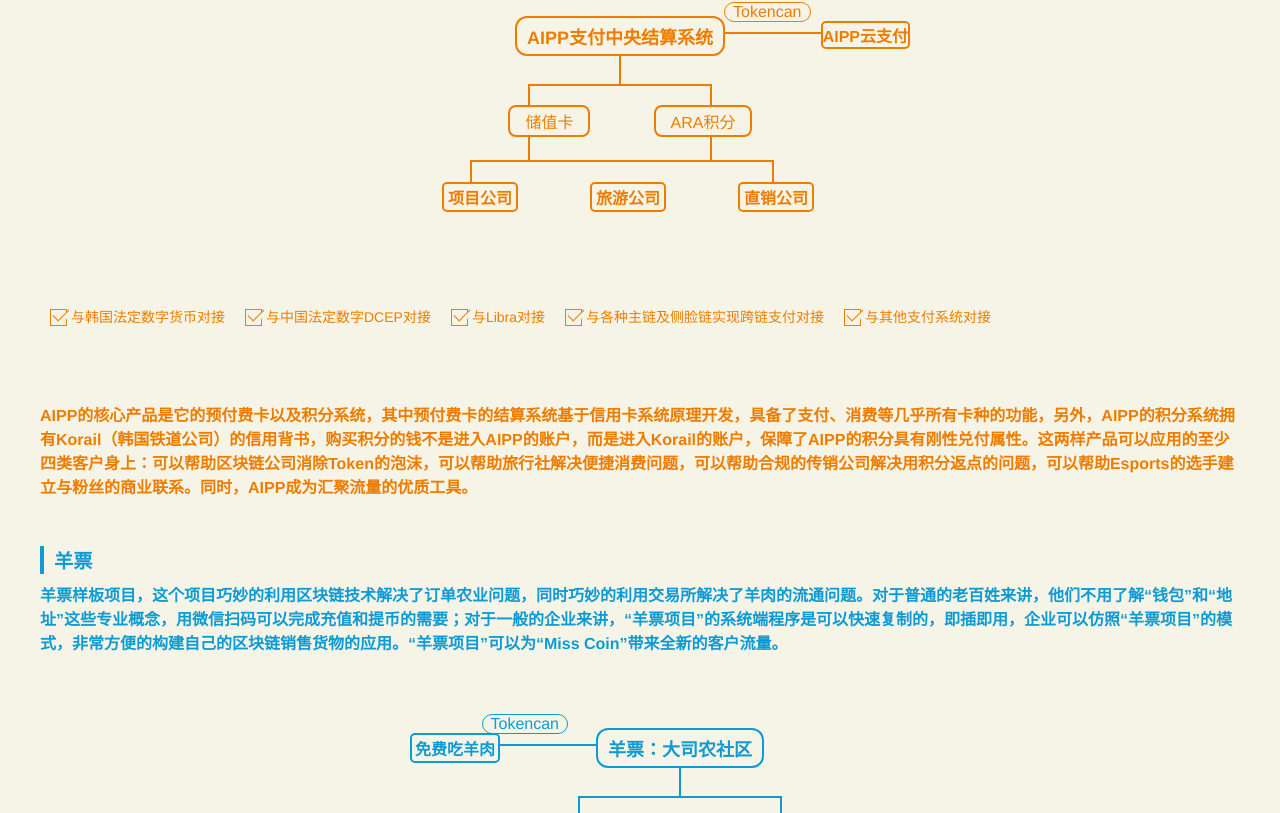
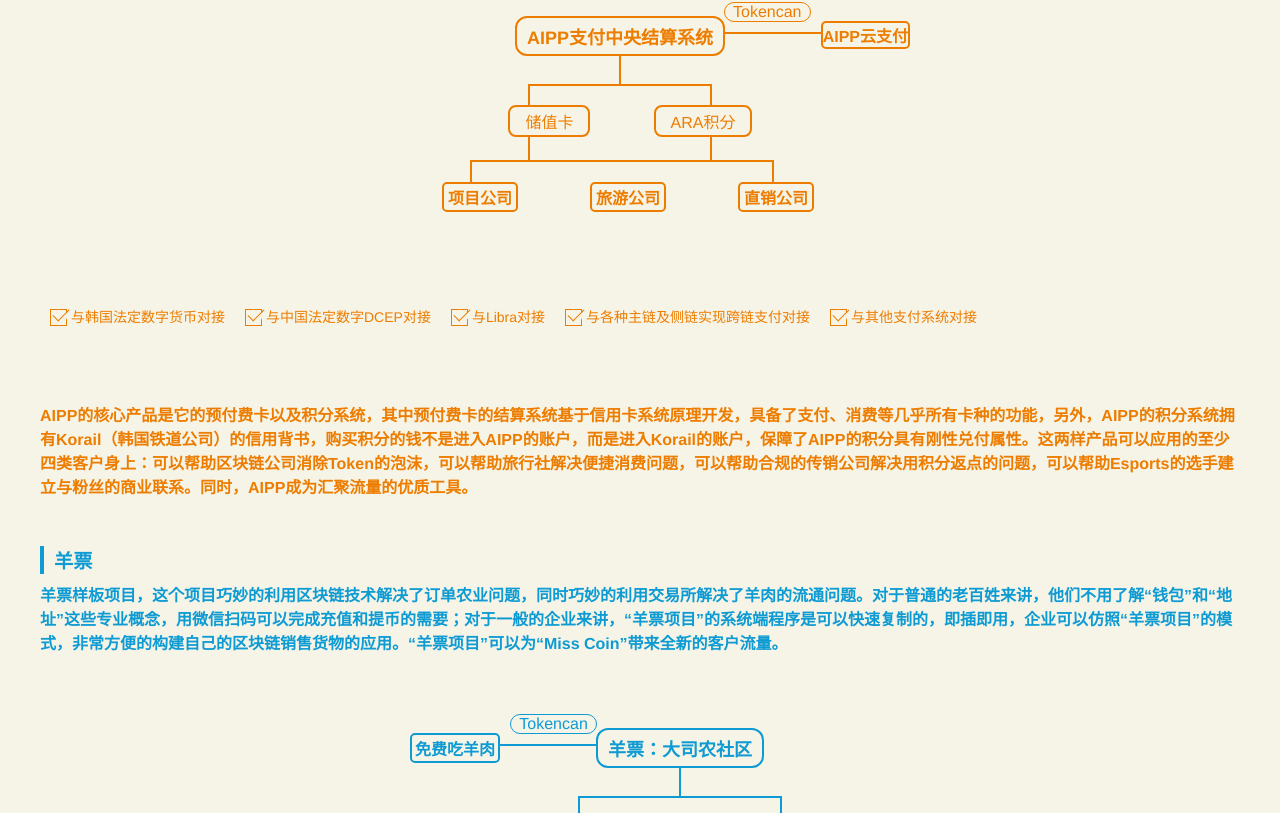
Before and after one commit to lanhaitaogit/missCoin, a Vue app: page /#/ in a window 1280 px wide. Shown: the part 2984-3797 px from the top of the page. Built offline with nearby package versions, Linux system fonts and the light colour scheme.

Commit message:
MISS COIN 第四版 修改26样式，适配移动端，修改文字内容

```diff
--- a/src/assets/css/home.scss
+++ b/src/assets/css/home.scss
@@ -705,8 +705,9 @@ $b1:#f6f4e7;
         bottom: 0;
         margin: auto;
         width: 50px;
-        height: 3px;
+        height: 5px;
         background-color: $b1;
+        z-index: 10086;
       }
       .wire-con1{
         width: 180px;
@@ -843,7 +844,7 @@ $b1:#f6f4e7;
     }
     .logo {
       position: absolute;
-      right: 56%;
+      right: 53.6%;
       top: 0;
       color: $w3;
       border: 1px solid $w3;
--- a/src/views/Home.vue
+++ b/src/views/Home.vue
@@ -170,7 +170,7 @@
                 <div><span class="check-item"></span>与韩国法定数字货币对接</div>
                 <div><span class="check-item"></span>与中国法定数字DCEP对接</div>
                 <div><span class="check-item"></span>与Libra对接</div>
-                <div><span class="check-item"></span>与各种主链及侧脸链实现跨链支付对接</div>
+                <div><span class="check-item"></span>与各种主链及侧链实现跨链支付对接</div>
                 <div><span class="check-item"></span>与其他支付系统对接</div>
               </div>
             </div>
```
